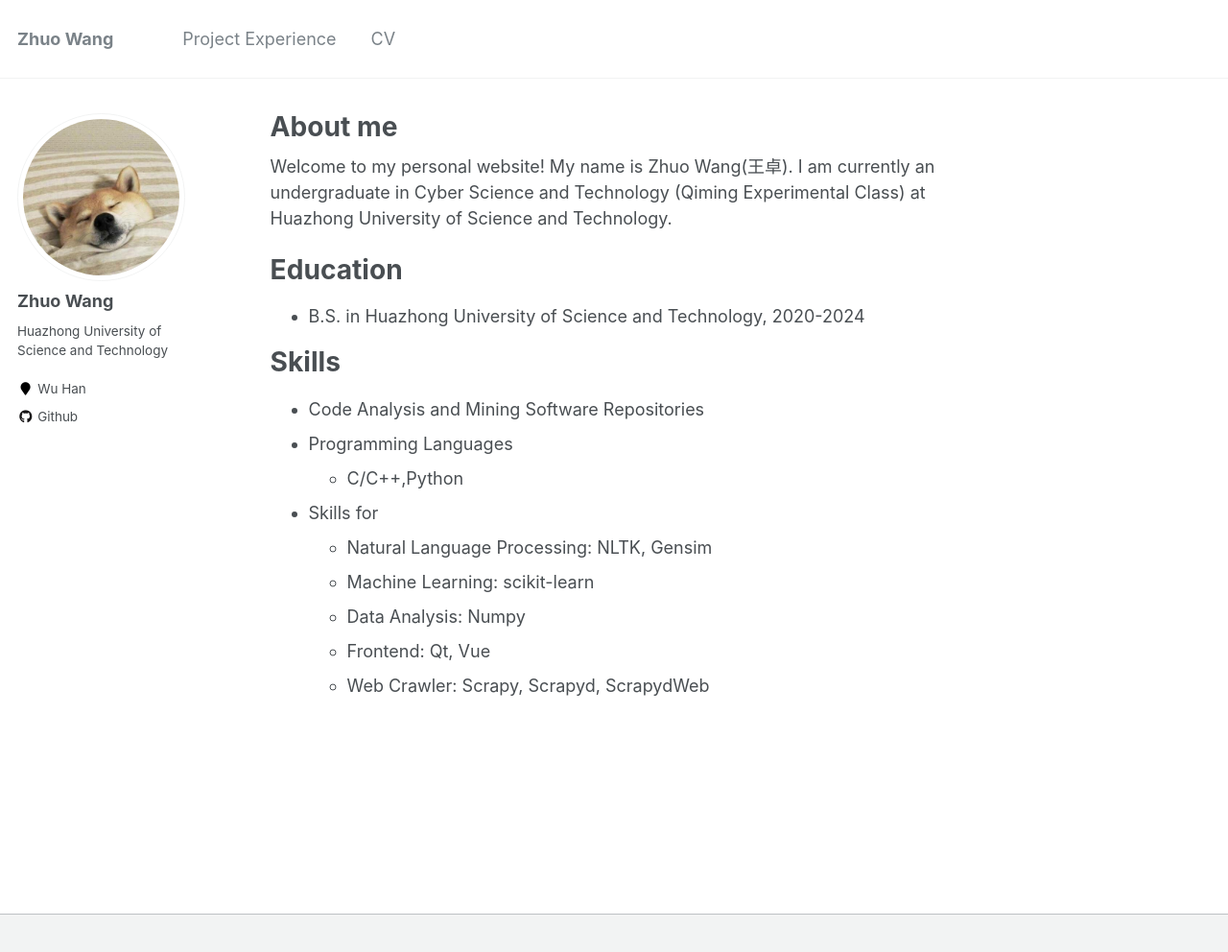
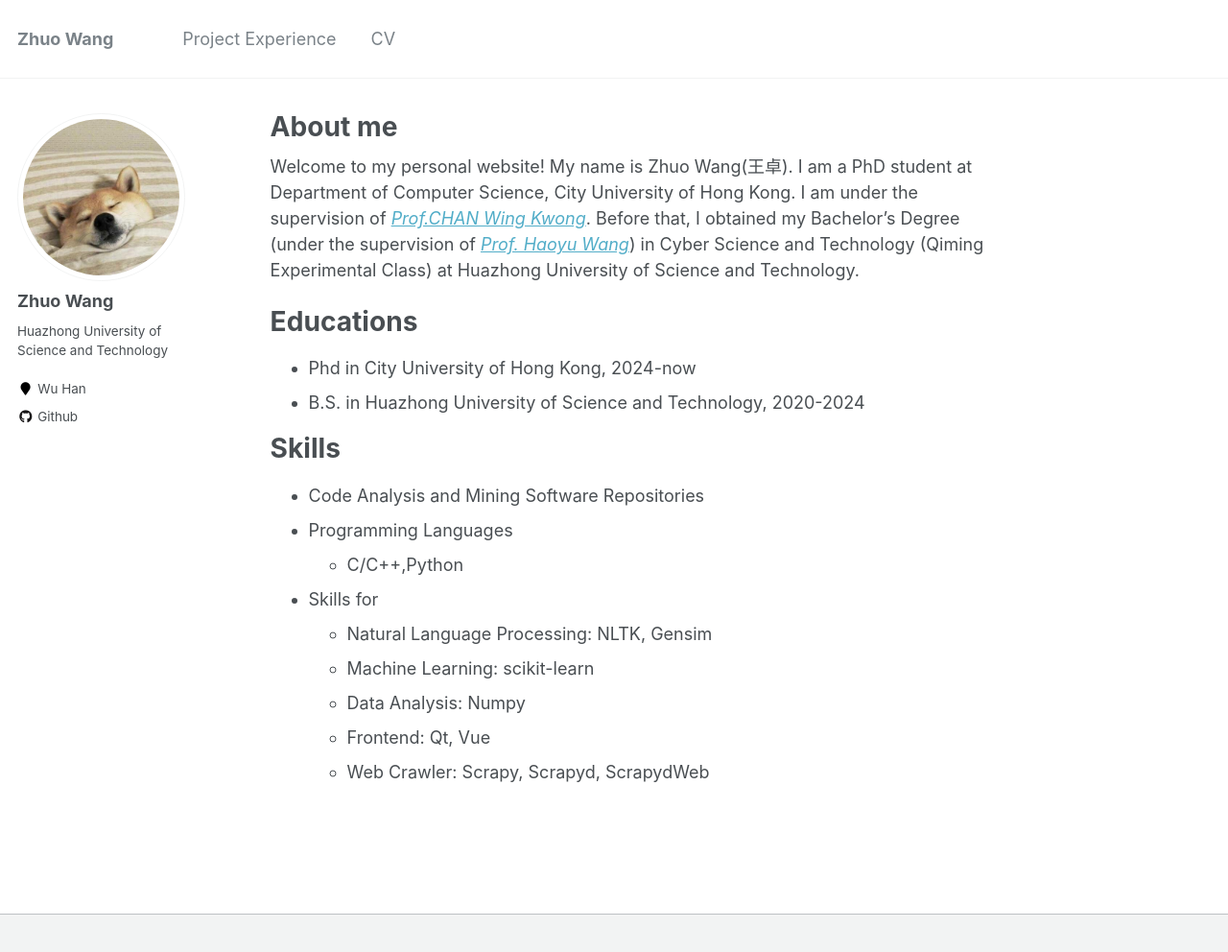
Before and after one commit to zhuozhuoH/zhuozhuoH.github.io, a Jekyll site: the page built from _pages/about.md, in a window 1280 px wide and 1025 px high. Shown: the top 992 px of the window at 96% size. Built offline with Jekyll 4.4.1, drawn with Linux system fonts in a browser that asks for light colours.

Commit message:
Update about.md

```diff
--- a/_pages/about.md
+++ b/_pages/about.md
@@ -8,10 +8,13 @@ redirect_from:
   - /about.html
 ---
 
-Welcome to my personal website! My name is Zhuo Wang(王卓). I am currently an undergraduate in Cyber Science and Technology (Qiming Experimental Class) at Huazhong University of Science and Technology.
+Welcome to my personal website! My name is Zhuo Wang(王卓). I am a PhD student at Department of Computer Science, City University of Hong Kong.
+I am under the supervision of  *[Prof.CHAN Wing Kwong](https://www.cs.cityu.edu.hk/~wkchan/)*.
+Before that, I obtained my Bachelor's Degree (under the supervision of *[Prof. Haoyu Wang](https://howiepku.github.io/)*)  in Cyber Science and Technology (Qiming Experimental Class) at Huazhong University of Science and Technology.
 
-Education
+Educations
 ======
+* Phd in City University of Hong Kong, 2024-now
 * B.S. in Huazhong University of Science and Technology, 2020-2024
 
 Skills
```
